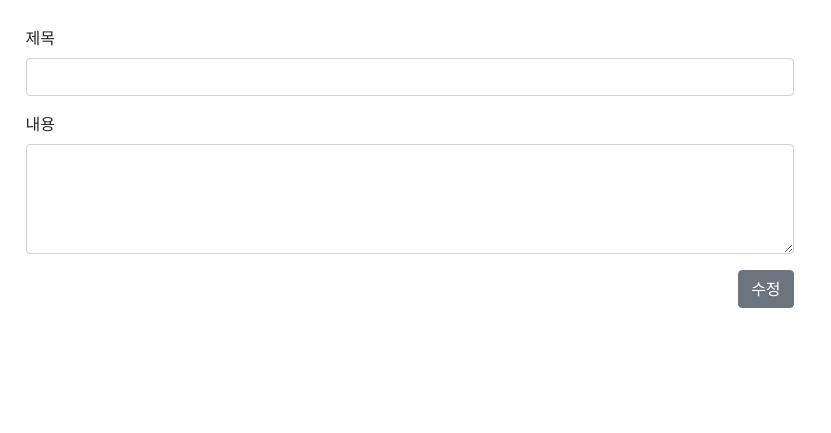
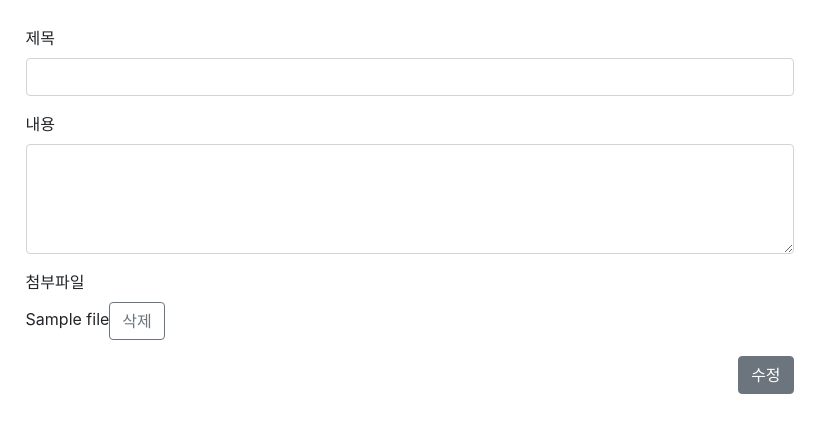
Before and after one commit to kimmy100b/board_php_new, a PHP site: page /modify.php?id=1 in a window 1280 px wide. Shown: the top 433 px of the page, without its empty margins (0-831 px from the left). Run offline with PHP 8.4, Linux system fonts and the light colour scheme; tables that the repository leaves empty or names only in its code hold one stand-in row (values such as "Sample post"); data that the repository does not hold is empty.

Commit message:
수정페이지

```diff
--- a/css/modifyStyle.css
+++ b/css/modifyStyle.css
@@ -3,11 +3,15 @@ form {
     width: 60%;
 }
 
-.btn {
+.submit-btn {
+    padding: 0px;
+}
+
+.btn-submit{
     float: right;
     margin-right: 0px;
 }
 
-.submit-btn {
-    padding: 0px;
+.btn-delete{
+
 }
--- a/list_view.php
+++ b/list_view.php
@@ -20,7 +20,6 @@ $content = nl2br($board['content']);
 $writer = $board['writer'];
 
 $sql = "SELECT board_id, name, type FROM file WHERE board_id=$id";
-//$board = $conn->query($sql);
 $result = mysqli_query($conn, $sql);
 $file = mysqli_fetch_array($result);
 $f_name = $file['name'];
--- a/modify.php
+++ b/modify.php
@@ -9,6 +9,11 @@ $result = mysqli_query($conn, $sql);
 $board = mysqli_fetch_array($result);
 $title = strip_tags($board['title']);
 $content = strip_tags(nl2br($board['content']));
+
+$sql = "SELECT board_id, name, type FROM file WHERE board_id=$id";
+$result = mysqli_query($conn, $sql);
+$file = mysqli_fetch_array($result);
+$f_name = $file['name'];
 ?>
 
 <!DOCTYPE html>
@@ -21,7 +26,7 @@ $content = strip_tags(nl2br($board['content']));
     <title>Document</title>
 </head>
 <body>
-<form action="./process_modify.php" method="POST" >
+<form action="./process_modify.php" method="POST" enctype="multipart/form-data">
 <input type="hidden" value="<?php echo $_GET['id'];?>" name="id">
   <div class="form-group">
     <label for="exampleFormControlInput1">제목</label>
@@ -32,8 +37,12 @@ $content = strip_tags(nl2br($board['content']));
     <textarea name="content" class="form-control" id="exampleFormControlTextarea1" rows="4" required>
     <?= $content ?></textarea>
   </div>
+  <div class="form-group">
+    <label for="exampleFormControlTextarea1">첨부파일</label>
+    <p><?php echo $f_name; ?><button type="submit" class="btn-delete btn btn-outline-secondary">삭제</button></p>
+  </div>
    <div class="col-auto submit submit-btn">
-      <button type="submit" class="btn btn-secondary">수정</button>
+      <button type="submit" class="btn-submit btn btn-secondary">수정</button>
     </div>
 </form>
 </body>
```
